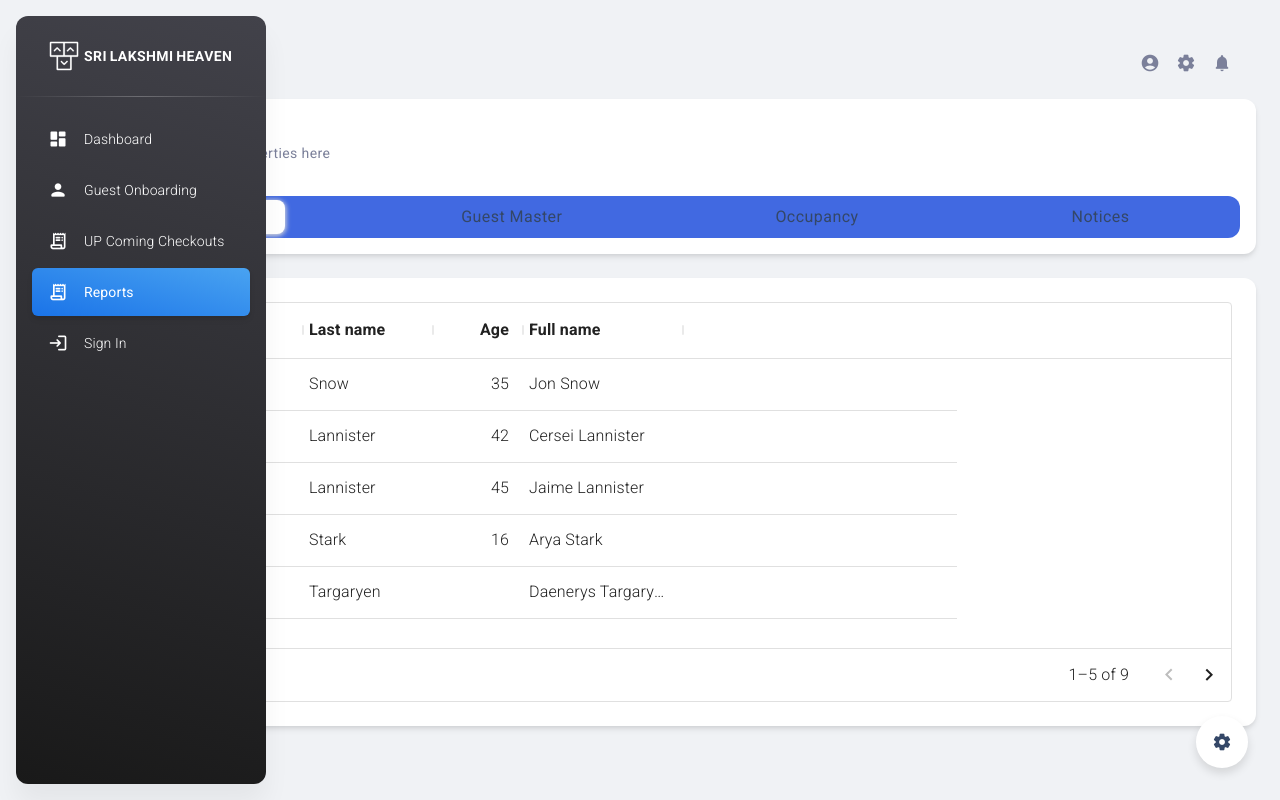
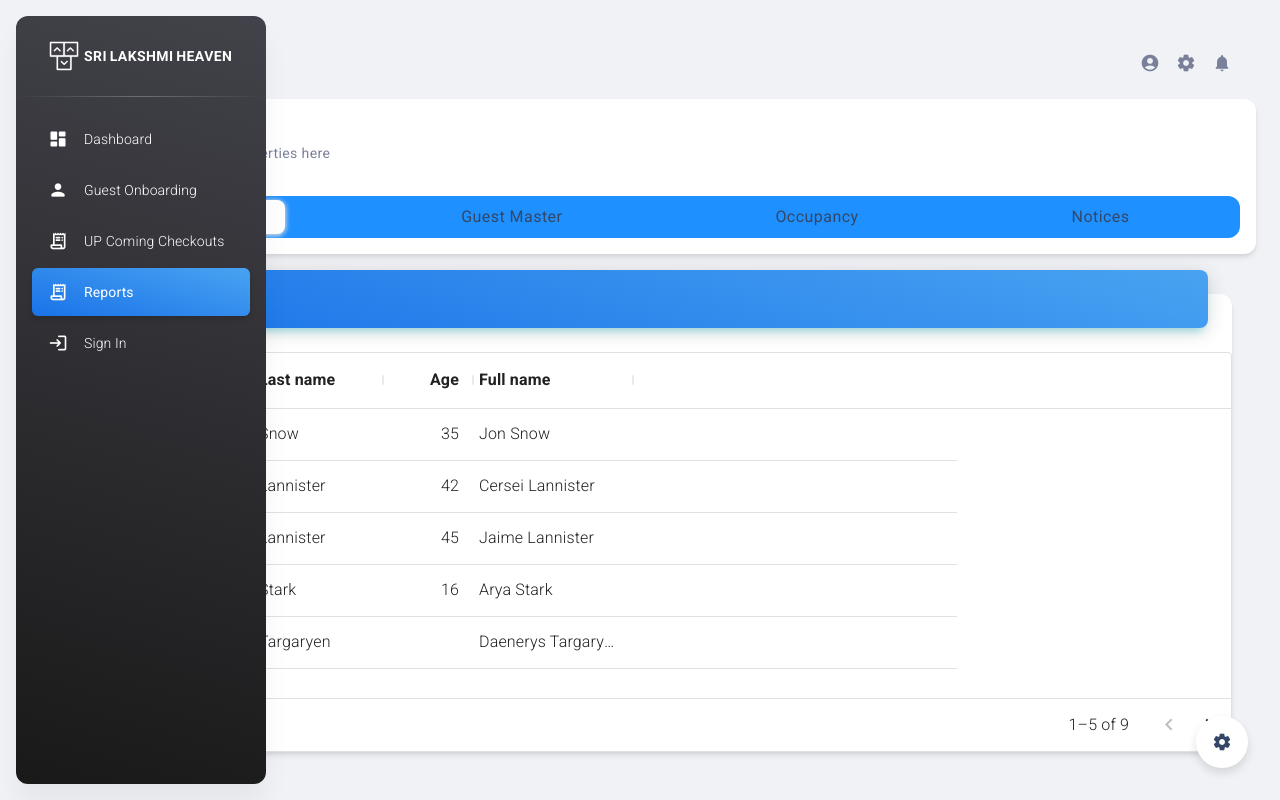
Before and after one commit to revanthkumaar/template, a React (Create React App) app: page /notifications in a window 1280 px wide. Built offline with nearby package versions, Linux system fonts and the light colour scheme.

Commit message:
modified color and added card header to the tables in reports

```diff
--- a/src/layouts/notifications/data/GuestDetails.js
+++ b/src/layouts/notifications/data/GuestDetails.js
@@ -36,7 +36,7 @@ const rows = [
 export default function DataTable() {
 	return (
 		<div style={{ height: 400, width: '100%' }}>
-			<DataGrid rows={rows} columns={columns} pageSize={5} rowsPerPageOptions={[ 5 ]} checkboxSelection />
+			<DataGrid rows={rows} columns={columns} pageSize={5} rowsPerPageOptions={[ 5 ]} />
 		</div>
 	);
 }
--- a/src/layouts/notifications/data/Notices.js
+++ b/src/layouts/notifications/data/Notices.js
@@ -36,7 +36,7 @@ const rows = [
 export default function DataTable() {
 	return (
 		<div style={{ height: 400, width: '100%' }}>
-			<DataGrid rows={rows} columns={columns} pageSize={5} rowsPerPageOptions={[ 5 ]} checkboxSelection />
+			<DataGrid rows={rows} columns={columns} pageSize={5} rowsPerPageOptions={[ 5 ]} />
 		</div>
 	);
 }
--- a/src/layouts/notifications/data/Occupancy.js
+++ b/src/layouts/notifications/data/Occupancy.js
@@ -36,7 +36,7 @@ const rows = [
 export default function DataTable() {
 	return (
 		<div style={{ height: 400, width: '100%' }}>
-			<DataGrid rows={rows} columns={columns} pageSize={5} rowsPerPageOptions={[ 5 ]} checkboxSelection />
+			<DataGrid rows={rows} columns={columns} pageSize={5} rowsPerPageOptions={[ 5 ]} />
 		</div>
 	);
 }
--- a/src/layouts/notifications/data/TransactionDetails.js
+++ b/src/layouts/notifications/data/TransactionDetails.js
@@ -36,7 +36,7 @@ const rows = [
 export default function DataTable() {
 	return (
 		<div style={{ height: 400, width: '100%' }}>
-			<DataGrid rows={rows} columns={columns} pageSize={5} rowsPerPageOptions={[ 5 ]} checkboxSelection />
+			<DataGrid rows={rows} columns={columns} pageSize={5} rowsPerPageOptions={[ 5 ]} />
 		</div>
 	);
 }
--- a/src/layouts/notifications/index.js
+++ b/src/layouts/notifications/index.js
@@ -103,7 +103,7 @@ export default function FullWidthTabs() {
 							textColor="inherit"
 							variant="fullWidth"
 							aria-label="full width tabs example"
-							style={{ background: '#4169E1' }}
+							style={{ background: '#1E90FF' }}
 						>
 							<Tab label="Transactions" {...a11yProps(0)} />
 							<Tab label="Guest Master" {...a11yProps(1)} />
@@ -113,22 +113,92 @@ export default function FullWidthTabs() {
 					</MDBox>
 				</AppBar>
 			</Card>
-			<MDBox mt={3}>
+			<MDBox mt={2}>
+				<TabPanel value={value} index={0} dir={theme.direction}>
 					<Card>
-					<TabPanel value={value} index={0} dir={theme.direction}>
+						<MDBox
+							mx={3}
+							mt={-3}
+							py={2}
+							px={2}
+							variant="gradient"
+							bgColor="info"
+							borderRadius="lg"
+							coloredShadow="info"
+						>
+							<MDTypography variant="h6" color="white">
+								TRANSACTION REPORT
+							</MDTypography>
+						</MDBox>
+						<MDBox pt={3}>
 							<TransactionDetails />
+						</MDBox>
+					</Card>
 				</TabPanel>
 
 				<TabPanel value={value} index={1} dir={theme.direction}>
+					<Card>
+						<MDBox
+							mx={3}
+							mt={-3}
+							py={2}
+							px={2}
+							variant="gradient"
+							bgColor="info"
+							borderRadius="lg"
+							coloredShadow="info"
+						>
+							<MDTypography variant="h6" color="white">
+								GUEST REPORT
+							</MDTypography>
+						</MDBox>
+						<MDBox pt={3}>
 							<GuestDetails />
+						</MDBox>
+					</Card>
 				</TabPanel>
 				<TabPanel value={value} index={2} dir={theme.direction}>
+					<Card>
+						<MDBox
+							mx={3}
+							mt={-3}
+							py={2}
+							px={2}
+							variant="gradient"
+							bgColor="info"
+							borderRadius="lg"
+							coloredShadow="info"
+						>
+							<MDTypography variant="h6" color="white">
+								OCCUPANCY REPORT
+							</MDTypography>
+						</MDBox>
+						<MDBox pt={3}>
 							<Occupancy />
+						</MDBox>
+					</Card>
 				</TabPanel>
 				<TabPanel value={value} index={3} dir={theme.direction}>
+					<Card>
+						<MDBox
+							mx={3}
+							mt={-3}
+							py={2}
+							px={2}
+							variant="gradient"
+							bgColor="info"
+							borderRadius="lg"
+							coloredShadow="info"
+						>
+							<MDTypography variant="h6" color="white">
+								UPCOMING CHECKOUTS
+							</MDTypography>
+						</MDBox>
+						<MDBox pt={3}>
 							<Notices />
+						</MDBox>
+					</Card>
 				</TabPanel>
-				</Card>
 			</MDBox>
 		</DashboardLayout>
 	);
```
Lines whose indentation alone changed are shown as unchanged.
